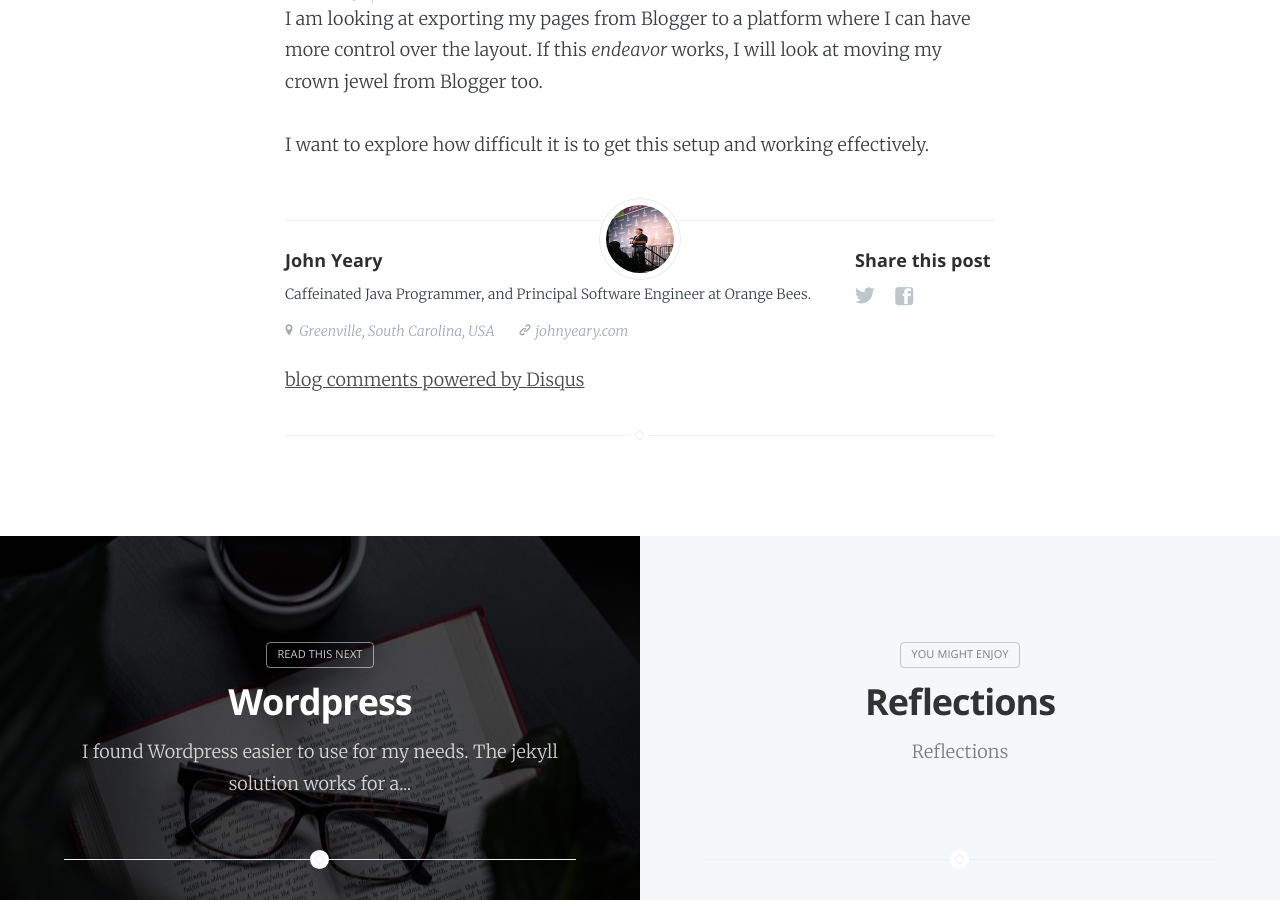
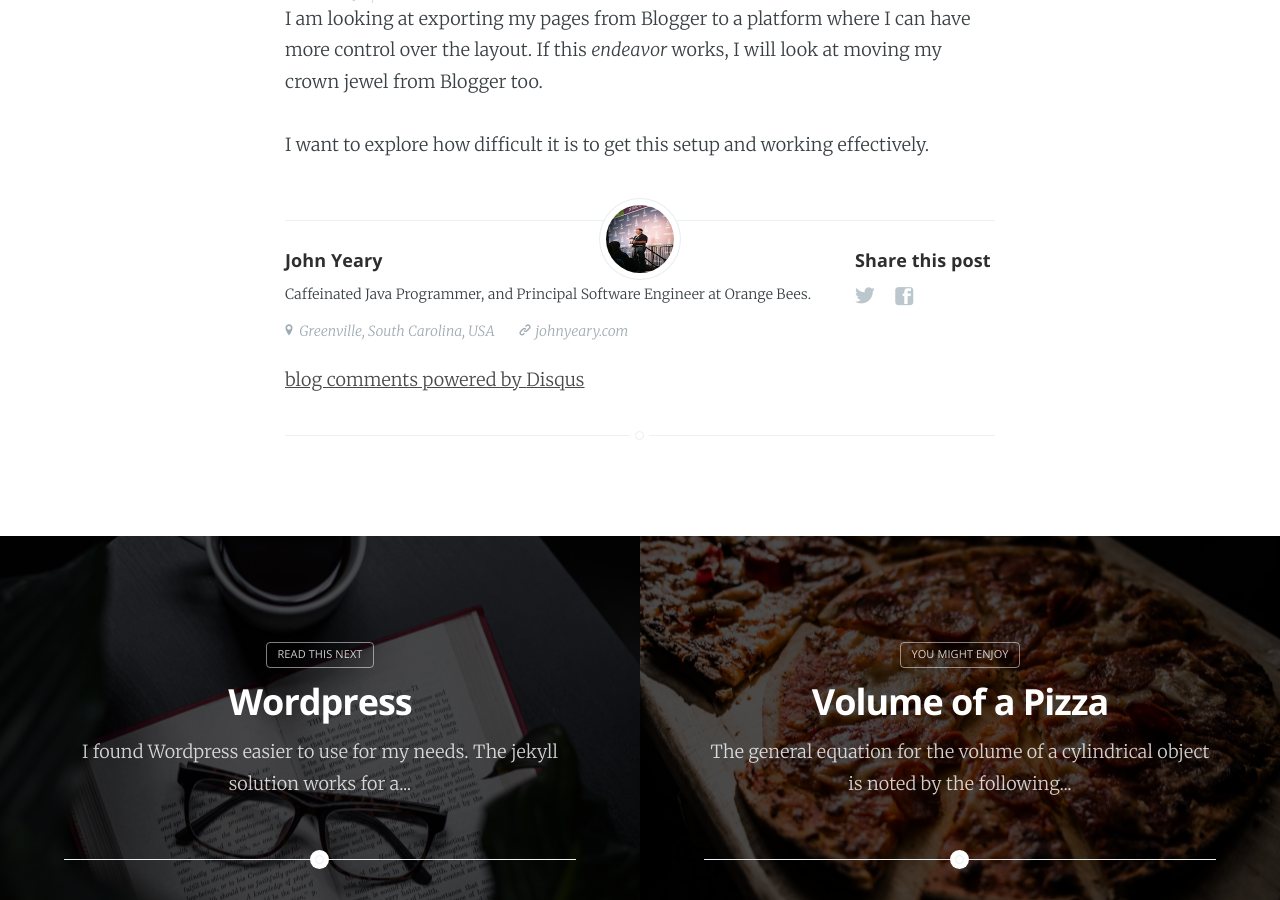
Before and after one commit to jyeary/jyeary.github.io, a Jekyll site: the page built from _posts/2015-04-02-a-new-blog-site.md, in a window 1280 px wide and 900 px high, scrolled down 713 px. Built offline with Jekyll 4.4.1, drawn with Linux system fonts in a browser that asks for light colours; nearby versions of some CDN libraries; comment, search, counter and statistics services are not loaded.

Commit message:
pizza post

```diff
--- a/_config.yml
+++ b/_config.yml
@@ -4,6 +4,10 @@
 highlighter: rouge
 paginate: 5
 language: 'en-us'
+
+kramdown:
+  math_engine: mathjax
+  syntax_highlighter: rouge
 
 # Set the host to 0.0.0.0 for use on containers.
 host: 0.0.0.0
--- /dev/null
+++ b/_includes/math.html
@@ -0,0 +1,5 @@
+<!--
+<script src="https://polyfill.io/v3/polyfill.min.js?features=es6"></script>
+<script id="MathJax-script" async src="https://cdn.jsdelivr.net/npm/mathjax@3/es5/tex-mml-chtml.js"></script>
+-->
+<script src="https://cdn.mathjax.org/mathjax/latest/MathJax.js?config=TeX-AMS-MML_HTMLorMML" type="text/javascript"></script>
--- /dev/null
+++ b/_posts/2009-10-16-volume-of-a-pizza.md
@@ -0,0 +1,25 @@
+---
+layout: post
+cover: 'assets/images/pizza-on-brown-wooden-board-825661.jpg'
+logo: 'assets/images/logo.jpg'
+navigation: true
+author: jyeary
+disqus: true
+title: Volume of a Pizza
+date: 2009-10-16 10:58:00.000000000 +00:00
+categories: jyeary
+tags: life
+subclass: 'post tag-life'
+---
+{% include math.html %}
+The general equation for the volume of a cylindrical object is noted by
+the following equation.
+
+$$ v = \pi r^2h $$
+
+![](/assets/images/volume.gif)
+
+If a pizza has a radius of **z** and a height of **a**, then the volume
+of a pizza can be determined by the following equation:
+
+$$ p_v = pi * z * z * a $$
```
Also changed, not shown: assets/images/pizza-on-brown-wooden-board-825661.jpg (added), assets/images/volume.gif (added).
